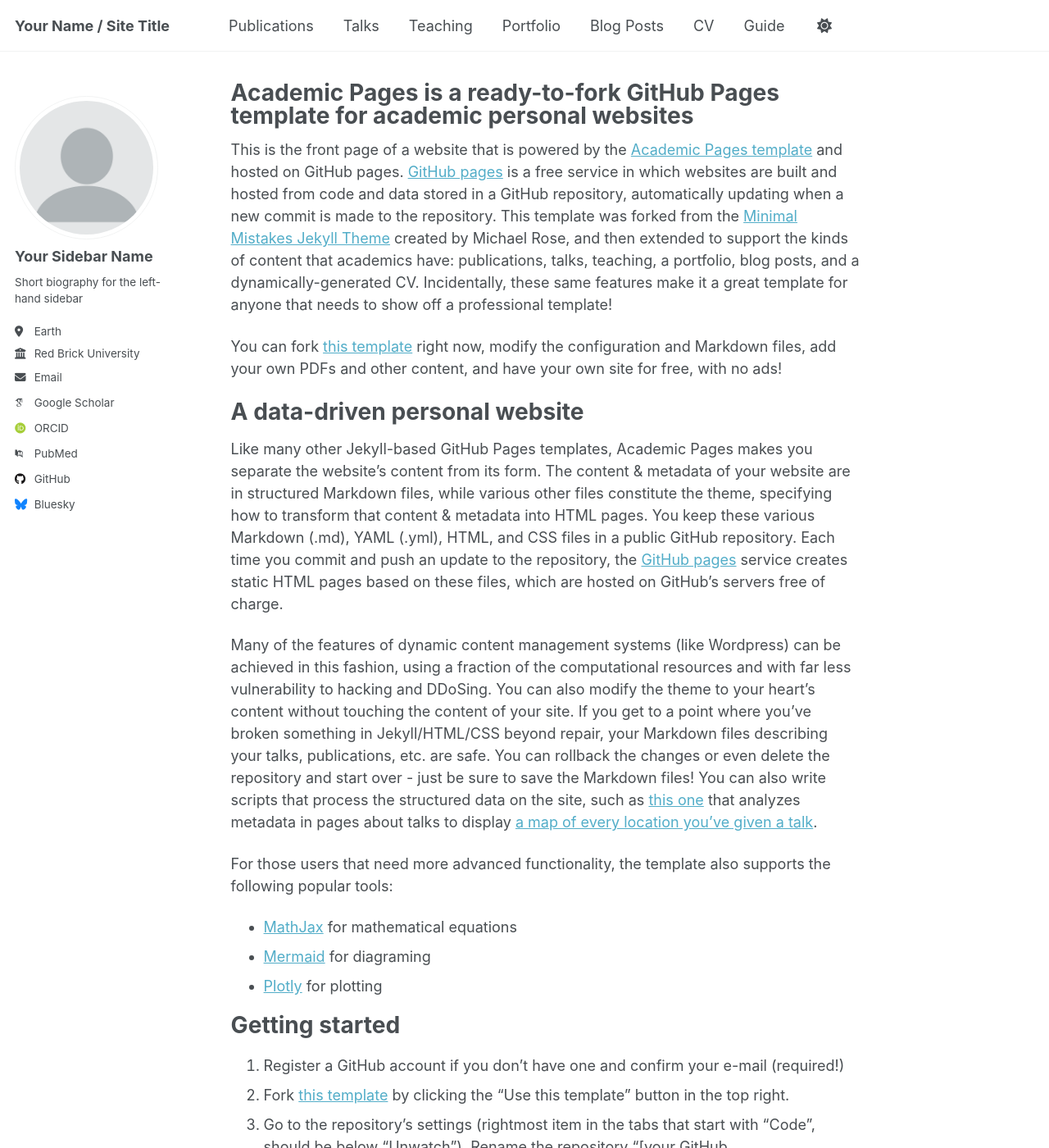
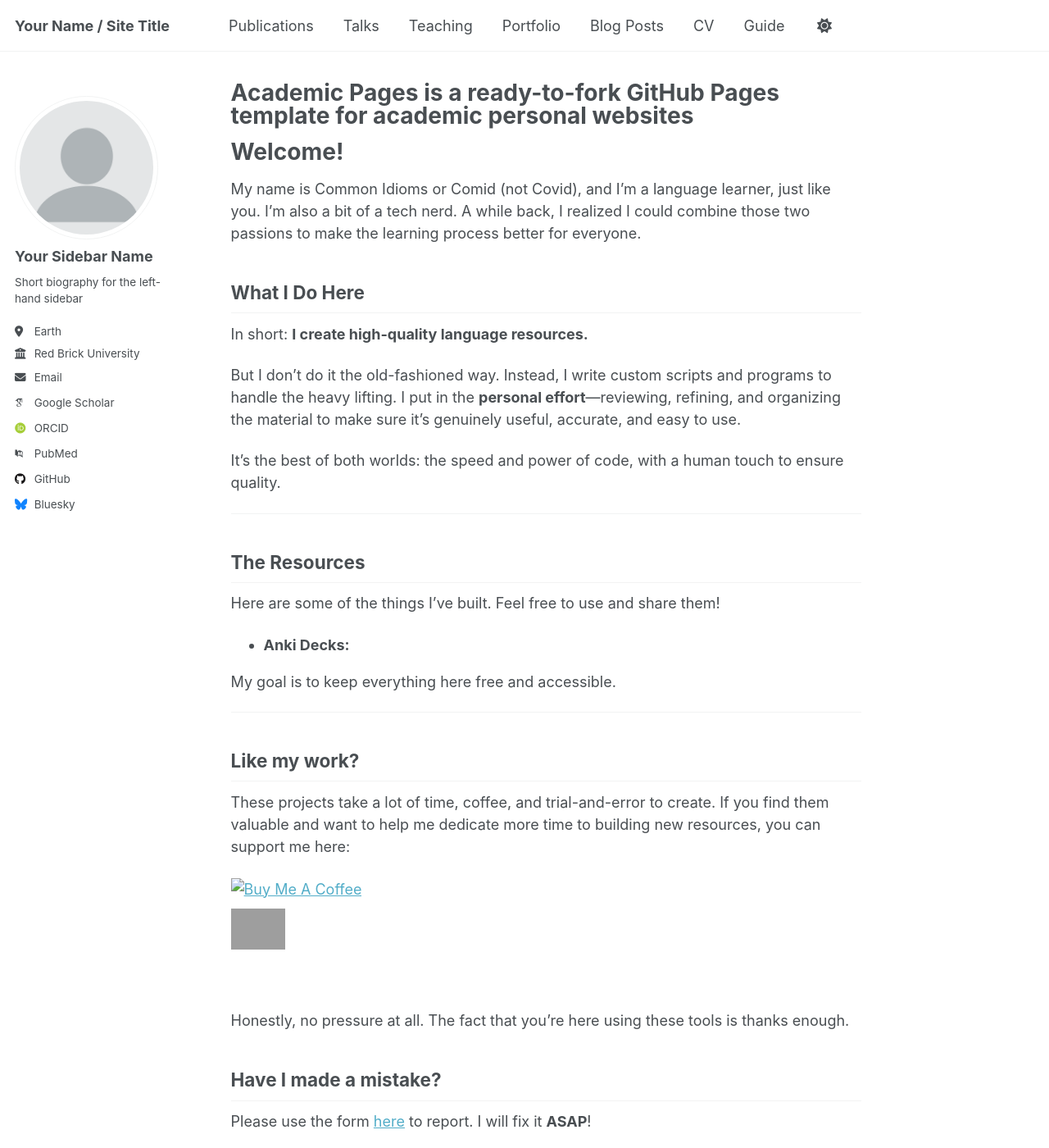
Before and after one commit to common-idioms/common-idioms.github.io, a Jekyll site: the page built from _pages/about.md, in a window 1280 px wide and 1400 px high. Shown: the whole window at 82% size. Built offline with Jekyll 4.4.1, drawn with Linux system fonts in a browser that asks for light colours; some web fonts are replaced; a script that is not in the unit is left out; some of the changed text lies outside the part shown; grey boxes are pictures that could not be loaded.

Commit message:
Update about.md

```diff
--- a/_pages/about.md
+++ b/_pages/about.md
@@ -6,51 +6,50 @@ redirect_from:
   - /about/
   - /about.html
 ---
+# Welcome!
 
-This is the front page of a website that is powered by the [Academic Pages template](https://github.com/academicpages/academicpages.github.io) and hosted on GitHub pages. [GitHub pages](https://pages.github.com) is a free service in which websites are built and hosted from code and data stored in a GitHub repository, automatically updating when a new commit is made to the repository. This template was forked from the [Minimal Mistakes Jekyll Theme](https://mmistakes.github.io/minimal-mistakes/) created by Michael Rose, and then extended to support the kinds of content that academics have: publications, talks, teaching, a portfolio, blog posts, and a dynamically-generated CV. Incidentally, these same features make it a great template for anyone that needs to show off a professional template!
+My name is Common Idioms or Comid (not Covid), and I'm a language learner, just like you. I'm also a bit of a tech nerd. A while back, I realized I could combine those two passions to make the learning process better for everyone.
 
- You can fork [this template](https://github.com/academicpages/academicpages.github.io) right now, modify the configuration and Markdown files, add your own PDFs and other content, and have your own site for free, with no ads!
+## What I Do Here
 
-A data-driven personal website
-======
-Like many other Jekyll-based GitHub Pages templates, Academic Pages makes you separate the website's content from its form. The content & metadata of your website are in structured Markdown files, while various other files constitute the theme, specifying how to transform that content & metadata into HTML pages. You keep these various Markdown (.md), YAML (.yml), HTML, and CSS files in a public GitHub repository. Each time you commit and push an update to the repository, the [GitHub pages](https://pages.github.com/) service creates static HTML pages based on these files, which are hosted on GitHub's servers free of charge.
+In short: **I create high-quality language resources.**
 
-Many of the features of dynamic content management systems (like Wordpress) can be achieved in this fashion, using a fraction of the computational resources and with far less vulnerability to hacking and DDoSing. You can also modify the theme to your heart's content without touching the content of your site. If you get to a point where you've broken something in Jekyll/HTML/CSS beyond repair, your Markdown files describing your talks, publications, etc. are safe. You can rollback the changes or even delete the repository and start over - just be sure to save the Markdown files! You can also write scripts that process the structured data on the site, such as [this one](https://github.com/academicpages/academicpages.github.io/blob/master/talkmap.ipynb) that analyzes metadata in pages about talks to display [a map of every location you've given a talk](https://academicpages.github.io/talkmap.html).
+But I don't do it the old-fashioned way. Instead, I write custom scripts and programs to handle the heavy lifting. I put in the **personal effort**—reviewing, refining, and organizing the material to make sure it's genuinely useful, accurate, and easy to use.
 
-For those users that need more advanced functionality, the template also supports the following popular tools:
-- [MathJax](https://www.mathjax.org/) for mathematical equations
-- [Mermaid](https://mermaid.js.org/) for diagraming
-- [Plotly](https://plotly.com/javascript/) for plotting
+It's the best of both worlds: the speed and power of code, with a human touch to ensure quality.
 
-Getting started
-======
-1. Register a GitHub account if you don't have one and confirm your e-mail (required!)
-1. Fork [this template](https://github.com/academicpages/academicpages.github.io) by clicking the "Use this template" button in the top right.
-1. Go to the repository's settings (rightmost item in the tabs that start with "Code", should be below "Unwatch"). Rename the repository "[your GitHub username].github.io", which will also be your website's URL.
-1. Set site-wide configuration and create content & metadata (see below -- also see [this set of diffs](http://archive.is/3TPas) showing what files were changed to set up [an example site](https://getorg-testacct.github.io) for a user with the username "getorg-testacct")
-1. Upload any files (like PDFs, .zip files, etc.) to the files/ directory. They will appear at https://[your GitHub username].github.io/files/example.pdf.
-1. Check status by going to the repository settings, in the "GitHub pages" section
+***
 
-Site-wide configuration
-------
-The main configuration file for the site is in the base directory in [_config.yml](https://github.com/academicpages/academicpages.github.io/blob/master/_config.yml), which defines the content in the sidebars and other site-wide features. You will need to replace the default variables with ones about yourself and your site's github repository. The configuration file for the top menu is in [_data/navigation.yml](https://github.com/academicpages/academicpages.github.io/blob/master/_data/navigation.yml). For example, if you don't have a portfolio or blog posts, you can remove those items from that navigation.yml file to remove them from the header.
+## The Resources
 
-Create content & metadata
-------
-For site content, there is one Markdown file for each type of content, which are stored in directories like _publications, _talks, _posts, _teaching, or _pages. For example, each talk is a Markdown file in the [_talks directory](https://github.com/academicpages/academicpages.github.io/tree/master/_talks). At the top of each Markdown file is structured data in YAML about the talk, which the theme will parse to do lots of cool stuff. The same structured data about a talk is used to generate the list of talks on the [Talks page](https://academicpages.github.io/talks), each [individual page](https://academicpages.github.io/talks/2012-03-01-talk-1) for specific talks, the talks section for the [CV page](https://academicpages.github.io/cv), and the [map of places you've given a talk](https://academicpages.github.io/talkmap.html) (if you run this [python file](https://github.com/academicpages/academicpages.github.io/blob/master/talkmap.py) or [Jupyter notebook](https://github.com/academicpages/academicpages.github.io/blob/master/talkmap.ipynb), which creates the HTML for the map based on the contents of the _talks directory).
+Here are some of the things I've built. Feel free to use and share them!
 
-**Markdown generator**
+*   **Anki Decks:** [](url)
 
-The repository includes [a set of Jupyter notebooks](https://github.com/academicpages/academicpages.github.io/tree/master/markdown_generator
-) that converts a CSV containing structured data about talks or presentations into individual Markdown files that will be properly formatted for the Academic Pages template. The sample CSVs in that directory are the ones I used to create my own personal website at stuartgeiger.com. My usual workflow is that I keep a spreadsheet of my publications and talks, then run the code in these notebooks to generate the Markdown files, then commit and push them to the GitHub repository.
+My goal is to keep everything here free and accessible.
 
-How to edit your site's GitHub repository
-------
-Many people use a git client to create files on their local computer and then push them to GitHub's servers. If you are not familiar with git, you can directly edit these configuration and Markdown files directly in the github.com interface. Navigate to a file (like [this one](https://github.com/academicpages/academicpages.github.io/blob/master/_talks/2012-03-01-talk-1.md) and click the pencil icon in the top right of the content preview (to the right of the "Raw | Blame | History" buttons). You can delete a file by clicking the trashcan icon to the right of the pencil icon. You can also create new files or upload files by navigating to a directory and clicking the "Create new file" or "Upload files" buttons.
+***
 
-Example: editing a Markdown file for a talk
-![Editing a Markdown file for a talk](/images/editing-talk.png)
+## Like my work?
 
-For more info
-------
-More info about configuring Academic Pages can be found in [the guide](https://academicpages.github.io/markdown/), the [growing wiki](https://github.com/academicpages/academicpages.github.io/wiki), and you can always [ask a question on GitHub](https://github.com/academicpages/academicpages.github.io/discussions). The [guides for the Minimal Mistakes theme](https://mmistakes.github.io/minimal-mistakes/docs/configuration/) (which this theme was forked from) might also be helpful.
+These projects take a lot of time, coffee, and trial-and-error to create. If you find them valuable and want to help me dedicate more time to building new resources, you can support me here:
+
+<a href="https://www.buymeacoffee.com/your-username" target="_blank">
+  <img src="https://cdn.buymeacoffee.com/buttons/v2/default-yellow.png" alt="Buy Me A Coffee" style="height: 60px !important;width: 217px !important;" >
+</a>
+<br>
+<a href="https://paypal.me/your-username" target="_blank">
+  <img src="https://www.paypalobjects.com/digitalassets/c/website/logo/full-text/pp_fc_hl.svg" alt="Donate with PayPal" style="height: 60px !important; padding-top: 10px;">
+</a>
+
+<br>
+
+Honestly, no pressure at all. The fact that you're here using these tools is thanks enough.
+
+## Have I made a mistake?
+
+Please use the form [here]() to report. I will fix it **ASAP**!
+
+Enjoy!
+
+- Common Idioms
```
